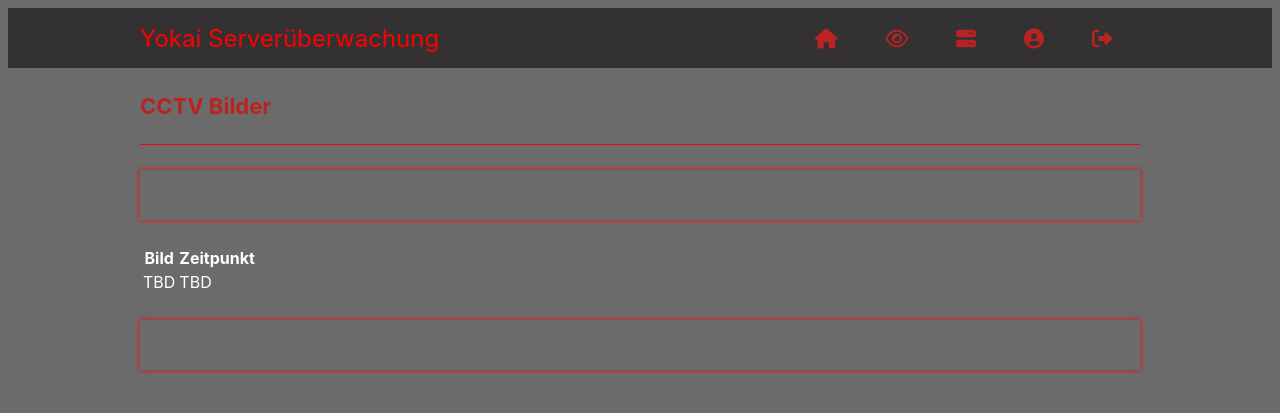
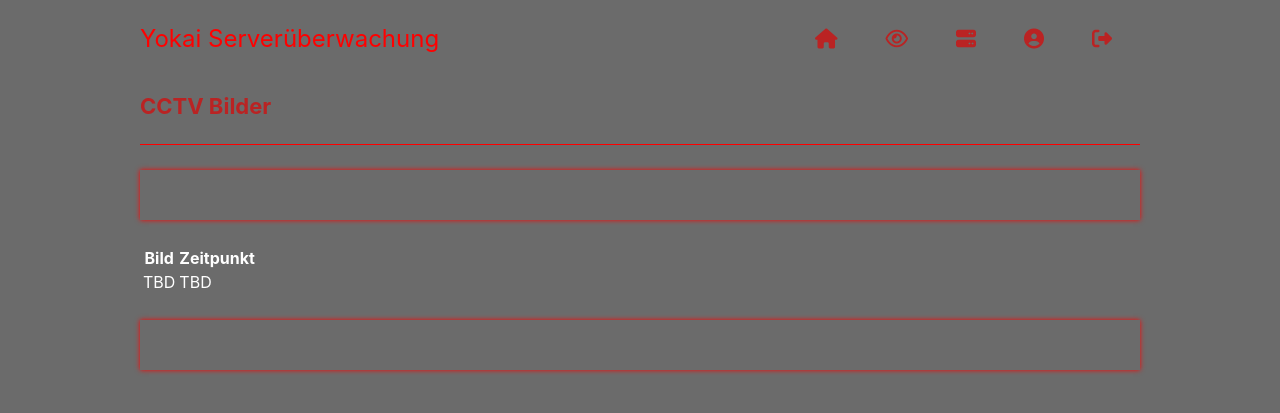
Before and after one commit to Yokai-SUEW/html_old, a PHP site: page /cctv.php in a window 1280 px wide. Shown: the top 413 px of the page. Run offline with PHP 8.4, Linux system fonts and the light colour scheme; the visitor is signed in with stand-in values (Sample User, id 1); some libraries are stand-ins or nearby versions.

Commit message:
Update navbarStyles.css

```diff
--- a/navbarStyles.css
+++ b/navbarStyles.css
@@ -1,5 +1,5 @@
 .navtop {
-	background-color: #333131;
+	background-color: #6b6b6b;
 	height: 60px;
 	width: 100%;
 	border: 0;
```
